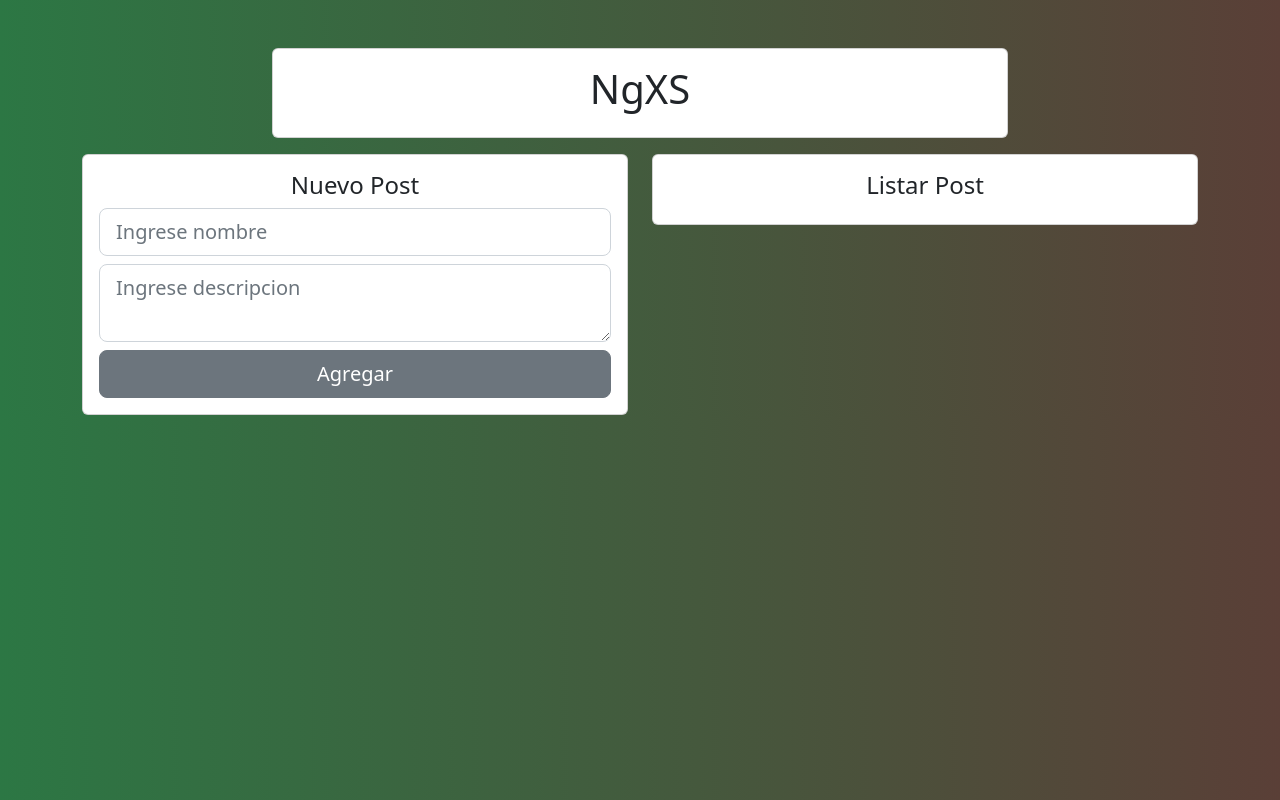
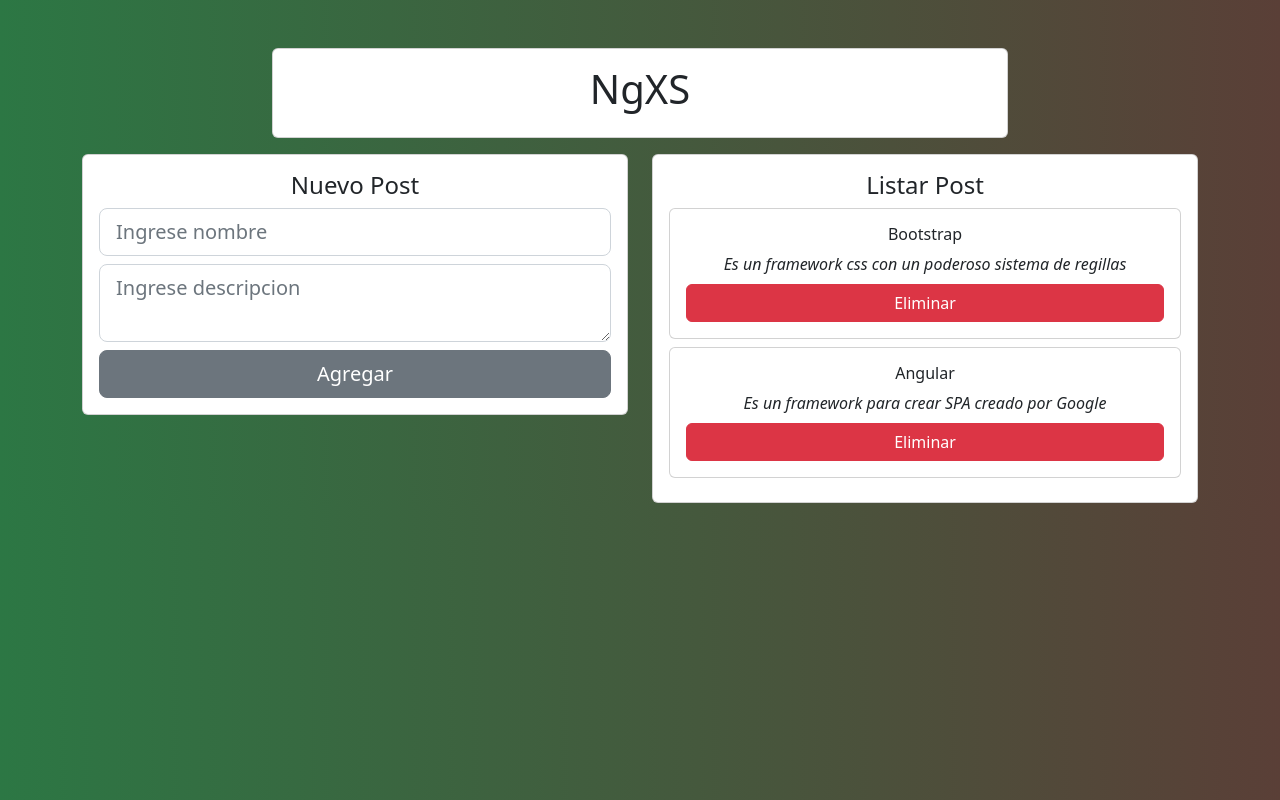
Before and after one commit to truizdiaz/ngxs-post, an Angular app: page / in a window 1280 px wide. Built offline with nearby package versions, Linux system fonts and the light colour scheme.

Commit message:
listar post html

```diff
--- a/src/app/app.component.html
+++ b/src/app/app.component.html
@@ -22,6 +22,7 @@
       <div class="card">
         <div class="card-body">
           <h4>Listar Post</h4>
+          <app-listar-post></app-listar-post>
         </div>
       </div>
     </div>
--- a/src/app/components/listar-post/listar-post.component.html
+++ b/src/app/components/listar-post/listar-post.component.html
@@ -1 +1,10 @@
-<p>listar-post works!</p>
+<div class="card mb-2" *ngFor="let post of listPost">
+    <div class="card-body">
+        <h6>{{ post.nombre }}</h6>
+        <em>{{ post.descripcion }}</em>
+        <div class="d-grid gap-2 mt-2">
+            <button class="btn btn-danger" (click)="eliminarPost(post.id)">Eliminar</button>
+        </div>
+    </div>
+</div>
+<p *ngIf="listPost.length == 0">No hay post para mostrar</p>
--- a/src/app/components/listar-post/listar-post.component.ts
+++ b/src/app/components/listar-post/listar-post.component.ts
@@ -1,4 +1,5 @@
 import { Component, OnInit } from '@angular/core';
+import { Post } from 'src/app/interfaces/post';
 
 @Component({
   selector: 'app-listar-post',
@@ -6,10 +7,27 @@
   styleUrls: ['./listar-post.component.css']
 })
 export class ListarPostComponent implements OnInit {
+  listPost: Post[] = [
+    {
+      id: 'd24242-dadad',
+      nombre: 'Bootstrap',
+      descripcion: "Es un framework css con un poderoso sistema de regillas"
+    },
+    {
+      id: 'dadada-dadad',
+      nombre: 'Angular',
+      descripcion: "Es un framework para crear SPA creado por Google"
+    },
+  ]
 
   constructor() { }
 
   ngOnInit(): void {
   }
 
+  eliminarPost(id: string) {
+    console.log(id);
+    // this.listPost = this.listPost.filter(post => post.id !== id);
+  }
+
 }
```
